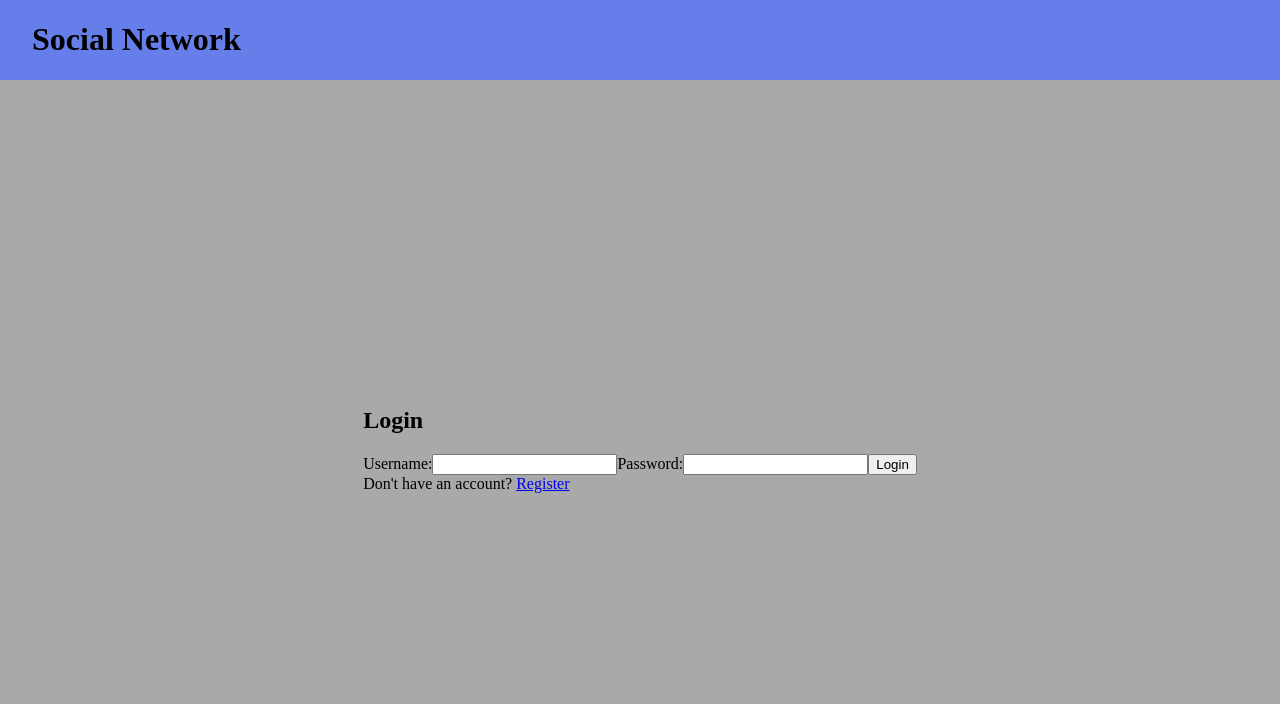
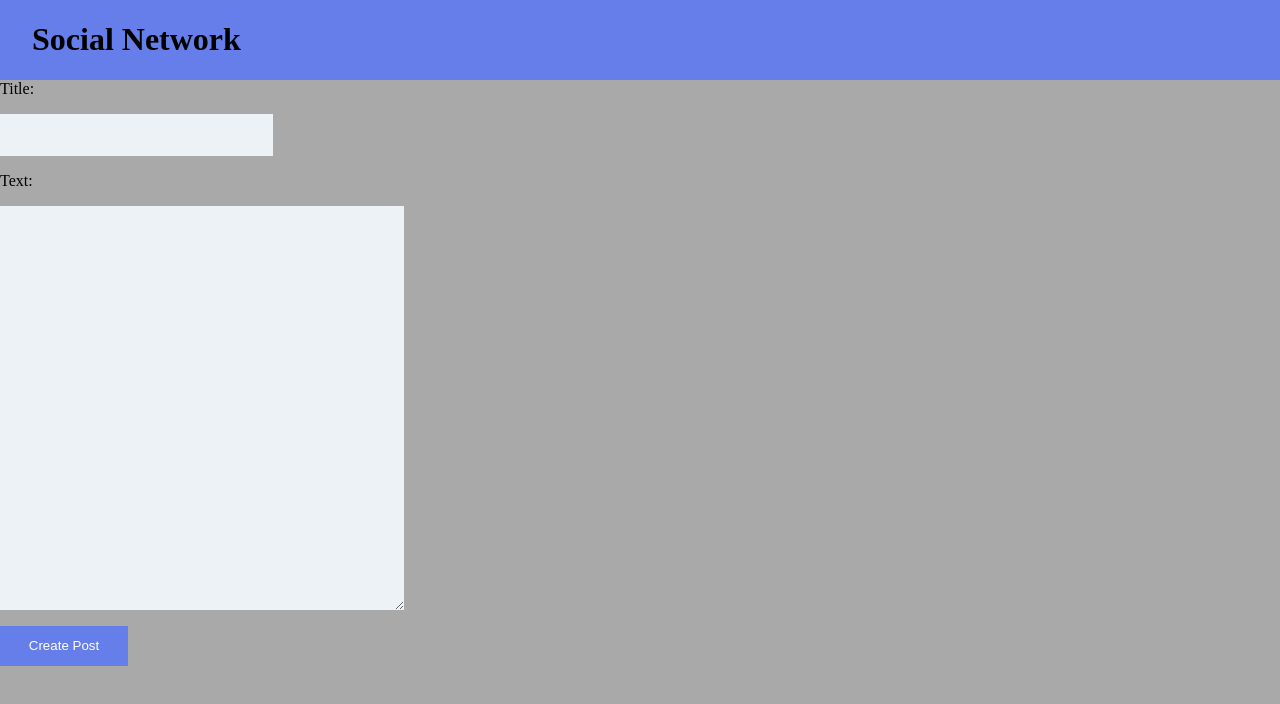
Before and after one commit to Matorry/Social-Network, a React (Vite) app in the folder Front/: page /new-posts in a window 1280 px wide. Before the commit this address led to /login. Shown: the top 704 px of the page. Built offline with nearby package versions, Linux system fonts and the light colour scheme.

Commit message:
Add postForm component

```diff
--- a/Front/src/components/header/header.tsx
+++ b/Front/src/components/header/header.tsx
@@ -19,6 +19,11 @@ export function Header() {
               <li>
                 <Link to={'/home'} onClick={() => setIsMenuOpen(false)}>
                   Home
+                </Link>
+              </li>
+              <li>
+                <Link to={'/new-posts'} onClick={() => setIsMenuOpen(false)}>
+                  New Post
                 </Link>
               </li>
               <li>
--- /dev/null
+++ b/Front/src/components/post-form/postForm.module.scss
@@ -0,0 +1,30 @@
+.form {
+  display: flex;
+  flex-direction: column;
+  gap: 1rem;
+}
+
+.input {
+  height: 40px;
+  width: 70vw;
+  max-width: 268.79px;
+  background: #edf2f7;
+  border: none;
+}
+
+.button {
+  background-color: #667eea;
+  width: 10vw;
+  max-width: 400px;
+  height: 40px;
+  border: none;
+  color: white;
+}
+
+.text {
+  height: 400px;
+  width: 400px;
+  max-width: 70vw;
+  background: #edf2f7;
+  border: none;
+}
--- /dev/null
+++ b/Front/src/components/post-form/postForm.tsx
@@ -0,0 +1,79 @@
+import React, { useState } from 'react';
+// import { usePosts } from '../../hooks';
+import { useUsers } from '../../hooks/use.user';
+import { PostNoId } from '../../models/post';
+import styles from './postForm.module.scss';
+
+const PostForm: React.FC = () => {
+  const { currentUser } = useUsers();
+  // const { addPost } = usePosts();
+
+  const [postFormData, setPostFormData] = useState<PostNoId>({
+    id: '',
+    author: currentUser,
+    title: '',
+    text: '',
+    date: new Date(),
+    likes: [],
+    comments: [],
+  });
+
+  const handleChange = (
+    e: React.ChangeEvent<HTMLInputElement | HTMLTextAreaElement>
+  ) => {
+    const { name, value } = e.target;
+    setPostFormData((prevData: PostNoId) => ({
+      ...prevData,
+      [name]: value,
+    }));
+  };
+
+  const handleSubmit = async (e: React.FormEvent) => {
+    e.preventDefault();
+
+    // await addPost(postFormData);
+
+    setPostFormData({
+      id: '',
+      author: currentUser,
+      title: '',
+      text: '',
+      date: new Date(),
+      likes: [],
+      comments: [],
+    });
+  };
+
+  return (
+    <main>
+      <form onSubmit={handleSubmit} className={styles.form}>
+        <label htmlFor="title">Title:</label>
+        <input
+          type="text"
+          id="title"
+          name="title"
+          value={postFormData.title}
+          onChange={handleChange}
+          className={styles.input}
+          required
+        />
+
+        <label htmlFor="text">Text:</label>
+        <textarea
+          id="text"
+          name="text"
+          value={postFormData.text}
+          onChange={handleChange}
+          className={styles.text}
+          required
+        />
+
+        <button type="submit" className={styles.button}>
+          Create Post
+        </button>
+      </form>
+    </main>
+  );
+};
+
+export default PostForm;
--- a/Front/src/components/registration-form/registrationForm.tsx
+++ b/Front/src/components/registration-form/registrationForm.tsx
@@ -23,11 +23,11 @@ const RegistrationForm = ({ mode, currentUser }: Props) => {
     userName: '',
     name: '',
     surname: '',
-    followers: [],
-    followings: [],
     isPublic: false,
     email: '',
     passwd: '',
+    followers: [],
+    followings: [],
     comments: [],
     likes: [],
     posts: [],
--- /dev/null
+++ b/Front/src/models/post.ts
@@ -0,0 +1,14 @@
+import { WithId } from '../types/withId';
+import { User } from './user';
+
+export type PostNoId = {
+  id: string;
+  author: User;
+  title: string;
+  text: string;
+  date: Date;
+  likes: User[];
+  comments: Comment[];
+};
+
+export type Post = WithId & PostNoId;
--- a/Front/src/routes/app.routes.tsx
+++ b/Front/src/routes/app.routes.tsx
@@ -1,5 +1,6 @@
 import { Suspense, lazy } from 'react';
 import { Navigate, Route, Routes } from 'react-router-dom';
+import PostForm from '../components/post-form/postForm';
 import { useUsers } from '../hooks/use.user';
 
 const LoginForm = lazy(() => import('../components/login-form/loginForm'));
@@ -43,6 +44,8 @@ export function AppRoutes() {
           element={<UserDetail user={currentUser} />}
         ></Route>
 
+        <Route path="/new-posts" element={<PostForm />}></Route>
+
         <Route path="/login" element={<LoginForm />}></Route>
 
         <Route
--- a/Front/src/services/user.repository.ts
+++ b/Front/src/services/user.repository.ts
@@ -46,7 +46,7 @@ export class ApiUsersRepository implements Repository<User> {
     id: string,
     token: string
   ): Promise<User> {
-    const response = await fetch(`${this.urlBase}/patch/${id}`, {
+    const response = await fetch(`${this.urlBase}/user/patch/${id}`, {
       method: 'PATCH',
       body: JSON.stringify(newData),
       headers: {
@@ -63,7 +63,7 @@ export class ApiUsersRepository implements Repository<User> {
   }
 
   async delete(id: string, token: string): Promise<void> {
-    const response = await fetch(`${this.urlBase}/delete/${id}`, {
+    const response = await fetch(`${this.urlBase}/user/delete/${id}`, {
       method: 'DELETE',
       headers: {
         'Content-Type': 'application/json',
@@ -76,7 +76,7 @@ export class ApiUsersRepository implements Repository<User> {
   }
 
   async getByUsername(userName: string, token: string): Promise<User> {
-    const response = await fetch(`${this.urlBase}/search/${userName}`, {
+    const response = await fetch(`${this.urlBase}/user/search/${userName}`, {
       method: 'GET',
       headers: {
         Authorization: `Bearer ${token}`,
@@ -92,7 +92,7 @@ export class ApiUsersRepository implements Repository<User> {
 
   async follow(user: User, id: string, token: string): Promise<User> {
     console.log(id);
-    const response = await fetch(`${this.urlBase}/follow/${id}`, {
+    const response = await fetch(`${this.urlBase}/user/follow/${id}`, {
       method: 'PATCH',
       body: JSON.stringify(user.id),
       headers: {
@@ -109,7 +109,7 @@ export class ApiUsersRepository implements Repository<User> {
   }
 
   async unfollow(user: User, id: string, token: string): Promise<User> {
-    const response = await fetch(`${this.urlBase}/unfollow/${id}`, {
+    const response = await fetch(`${this.urlBase}/user/unfollow/${id}`, {
       method: 'PATCH',
       body: JSON.stringify(user.id),
       headers: {
@@ -126,7 +126,7 @@ export class ApiUsersRepository implements Repository<User> {
   }
 
   async getById(id: string, token: string): Promise<User> {
-    const response = await fetch(`${this.urlBase}/${id}`, {
+    const response = await fetch(`${this.urlBase}/user/${id}`, {
       method: 'GET',
       headers: {
         Authorization: `Bearer ${token}`,
```
